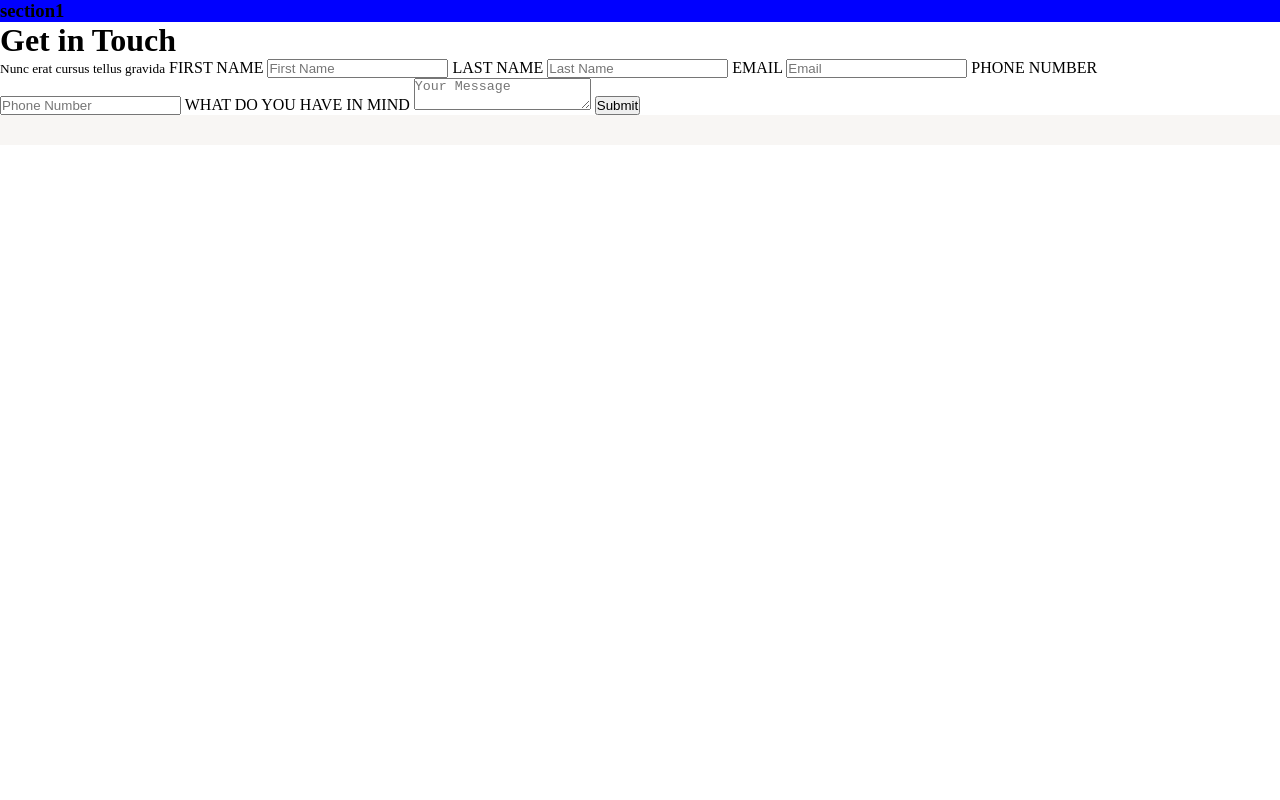
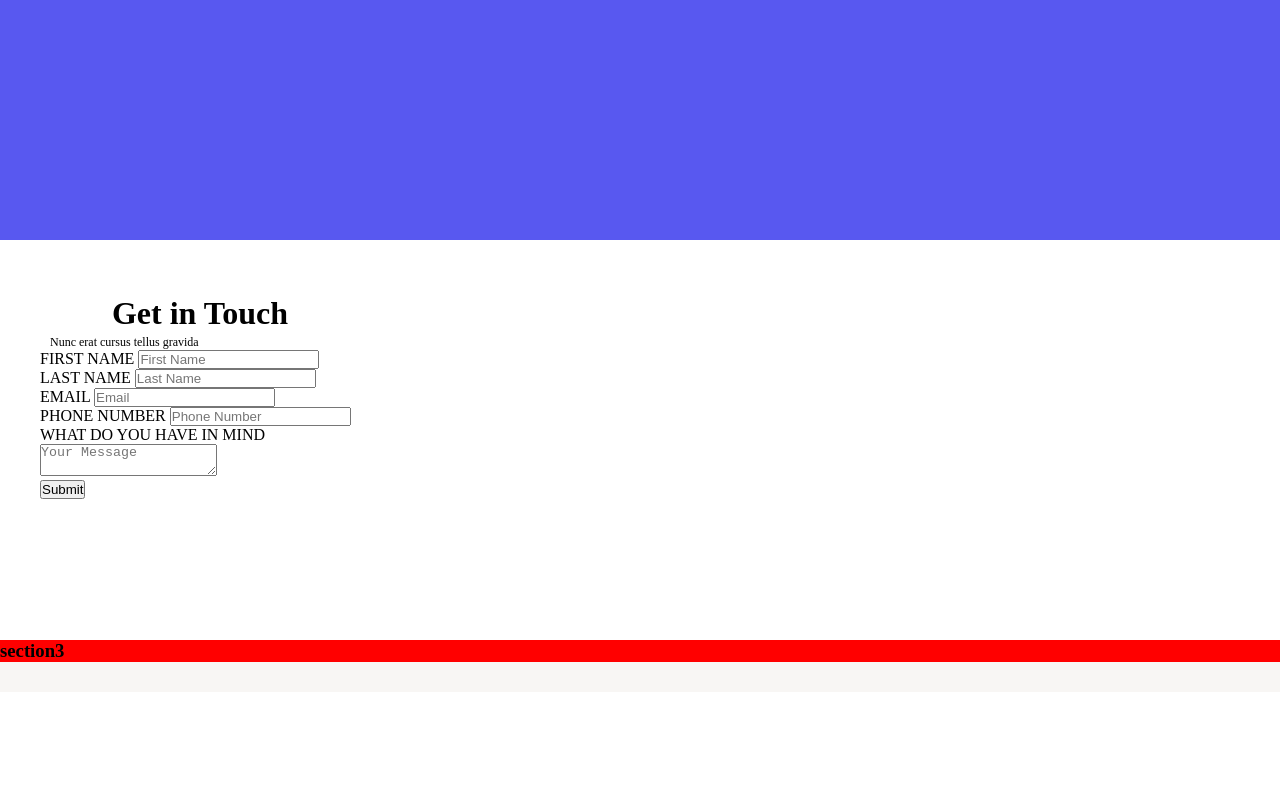
Before and after one commit to deiveegaponmari/HTML-CSS-AI, a plain HTML site: page day6/Task2-UI/index.html in a window 1280 px wide. Shown: the top 800 px of the page. Drawn offline with Linux system fonts and the light colour scheme.

Commit message:
chnages added

```diff
--- a/day6/Task2-UI/index.html
+++ b/day6/Task2-UI/index.html
@@ -8,13 +8,13 @@
   </head>
   <body>
     <div class="container">
-      <div class="section1">
-        <h3>section1</h3>
-      </div>
-      <div class="section2">
-        <form>
+      <div class="row section1"></div>
+      <div class="row section2">
+        <form class="form-section">
           <h1>Get in Touch</h1>
           <small>Nunc erat cursus tellus gravida</small>
+          <div class="container">
+            <div>
             <label for="firstName">FIRST NAME</label>
             <input
               type="text"
@@ -22,6 +22,8 @@
               name="firstName"
               placeholder="First Name"
             />
+            </div>
+            <div>
             <label for="lastName">LAST NAME</label>
             <input
               type="text"
@@ -29,8 +31,13 @@
               name="lastName"
               placeholder="Last Name"
             />
+            </div>
+          <div>
+            <div>
                <label for="email">EMAIL</label>
             <input type="email" id="email" name="email" placeholder="Email" />
+            </div>
+           <div>
             <label for="phone">PHONE NUMBER</label>
             <input
               type="tel"
@@ -38,14 +45,24 @@
               name="phone"
               placeholder="Phone Number"
             />
+            </div>
+          </div>
+          <div class="row">
             <label for="message">WHAT DO YOU HAVE IN MIND</label>
             <textarea
               id="message"
               name="message"
               placeholder="Your Message"
             ></textarea>
+          </div>
+          <div class="row">
             <button type="submit">Submit</button>
+          </div>
+          </div>
         </form>
+      </div>
+      <div class="row section3">
+        <h3>section3</h3>
         <div class="icons">
           <div class="icon_image">
             <img src="./images/twitter.jpg" alt="twitter" />
@@ -61,9 +78,6 @@
           </div>
         </div>
       </div>
-      <div class="section3">
-        <h3>section3</h3>
-      </div>
     </div>
   </body>
 </html>
--- a/day6/Task2-UI/style.css
+++ b/day6/Task2-UI/style.css
@@ -4,22 +4,40 @@
     box-sizing: border-box;
 }
 .container{
-    width: 100%;
-    height: 100vh;
     display: flex;
     flex-direction: column;
 }
 .section1{
-    background-color:blue;
-    width: 100%;
-    height:30%;
+    background-color:rgb(88, 88, 240);
+    height:30vh;
+}
+.section2{
+    display: flex;
+    justify-content: center;
+    background-color:white;
+    height:50vh;
+    width:50vh;
+}
+h1{
+    text-align: center;
+    margin-top: 15px;
+    font-weight: bold;
+}
+small{
+    text-align: center;
+    margin-bottom: 25px;
+    padding: 10px;
+    font-size: 12px;
+}
+.form-section{
+    margin:20px;
+    padding: 20px;
 }
 .section3{
-    background-color: aqua;
-    width: 100%;
-    height:70%;
+    background-color: red;
+    height: 70vh;
 }
 .icon_image{
-    width:30px;
+    width:20vh;
     height: 30px;
 }
```
Lines whose indentation alone changed are shown as unchanged.
